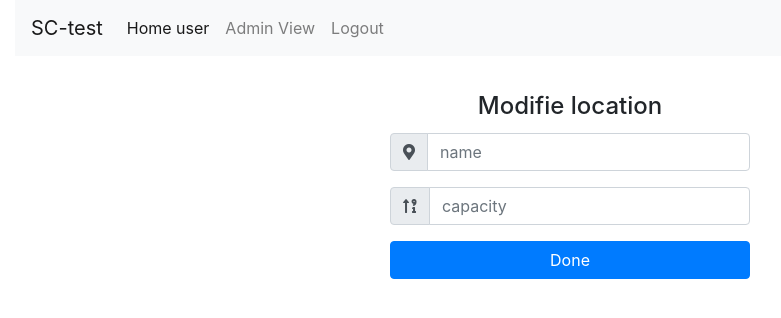
After one commit to ripoul/SC-test, a Django app: page /booking/location/view/add in a window 1280 px wide. The commit adds this page. Shown: the top 318 px of the page, without its empty margins (70-851 px from the left). Run offline with Django 3.2, Linux system fonts and the light colour scheme; the visitor is signed in with stand-in values (Sample User, id 1); some libraries are stand-ins or nearby versions.

Commit message:
:sparkles: add new location view

```diff
--- a/booking/forms.py
+++ b/booking/forms.py
@@ -8,3 +8,7 @@ class LocationValidationForm(forms.Form):
     id = forms.IntegerField()
     name = forms.CharField()
     capacity = forms.IntegerField()
+
+class LocationAddValidationForm(forms.Form):
+    name = forms.CharField()
+    capacity = forms.IntegerField()
--- a/booking/templates/booking/admin.html
+++ b/booking/templates/booking/admin.html
@@ -12,6 +12,7 @@
             <th scope="col">#</th>
             <th scope="col">Name</th>
             <th scope="col">capacity</th>
+            <th scope="col"><a href="{% url 'location_add_view' %}">Add new one</a></th>
         </tr>
     </thead>
     <tbody>
--- /dev/null
+++ b/booking/templates/booking/location_add.html
@@ -0,0 +1,29 @@
+{% extends "booking/base.html" %}
+{% load static %}
+{% block title %} Modifie Location {% endblock %}
+{% block css %}
+
+{% endblock %}
+{% block content %}
+<article class="card-body mx-auto" style="max-width: 400px;">
+    <h4 class="card-title mt-3 text-center">Modifie location</h4>
+    <form id="form" method="POST" action="{% url 'location_add' %}">
+        {% csrf_token %}
+        <div class="form-group input-group">
+            <div class="input-group-prepend">
+                <span class="input-group-text"> <i class="fas fa-map-marker-alt"></i> </span>
+            </div>
+            <input name="name" class="form-control" placeholder="name" type="text" required>
+        </div> <!-- form-group// -->
+        <div class="form-group input-group">
+            <div class="input-group-prepend">
+                <span class="input-group-text"> <i class="fas fa-sort-numeric-up-alt"></i> </span>
+            </div>
+            <input name="capacity" class="form-control" placeholder="capacity" type="text" required>
+        </div> <!-- form-group// -->
+        <div class="form-group">
+            <button type="submit" class="btn btn-primary btn-block"> Done </button>
+        </div> <!-- form-group// -->
+    </form>
+</article>
+{% endblock %}
--- a/booking/templates/booking/location.html
+++ b/booking/templates/booking/location_edit.html
@@ -1,6 +1,6 @@
 {% extends "booking/base.html" %}
 {% load static %}
-{% block title %} Login {% endblock %}
+{% block title %} Modifie Location {% endblock %}
 {% block css %}
 
 {% endblock %}
--- a/booking/urls.py
+++ b/booking/urls.py
@@ -7,6 +7,8 @@ urlpatterns = [
     path('admin/', views.admin_view, name='admin_view'),
     path('location/view/<int:id_loc>', views.location_view, name="location_view"),
     path('location/edit/', views.location_edit, name="location_edit"),
+    path('location/view/add', views.location_add_view, name="location_add_view"),
+    path('location/add/', views.location_add, name="location_add"),
     path('auth/', views.auth, name='auth'),
     path('', views.index, name='index'),
 ]
--- a/booking/views.py
+++ b/booking/views.py
@@ -7,7 +7,7 @@ from django.contrib.auth.decorators import login_required, user_passes_test
 from django.contrib.auth.models import User
 from django.utils.decorators import method_decorator
 
-from booking.forms import AuthValidationForm, LocationValidationForm
+from booking.forms import AuthValidationForm, LocationValidationForm, LocationAddValidationForm
 from booking.models import Location, Reservation, Resource, ResourceType
 
 @login_required(login_url="/booking/login")
@@ -60,7 +60,7 @@ def location_view(request, id_loc):
     context = {
         "location":location
     }
-    return render(request, 'booking/location.html', context)
+    return render(request, 'booking/location_edit.html', context)
 
 @require_POST
 @user_passes_test(lambda u: u.is_superuser)
@@ -78,3 +78,20 @@ def location_edit(request):
     location.capacity = capacity
     location.save()
     return redirect(reverse('admin_view'))
+
+@require_POST
+@user_passes_test(lambda u: u.is_superuser)
+@login_required(login_url="/booking/login")
+def location_add(request):
+    form = LocationAddValidationForm(request.POST, request.FILES)
+    if not form.is_valid():
+        return HttpResponse(status=400)
+    name = request.POST['name']
+    capacity = request.POST['capacity']
+    Location.objects.create(name=name, capacity=capacity)
+    return redirect(reverse('admin_view'))
+
+@user_passes_test(lambda u: u.is_superuser)
+@login_required(login_url="/booking/login")
+def location_add_view(request):
+    return render(request, 'booking/location_add.html')
```
